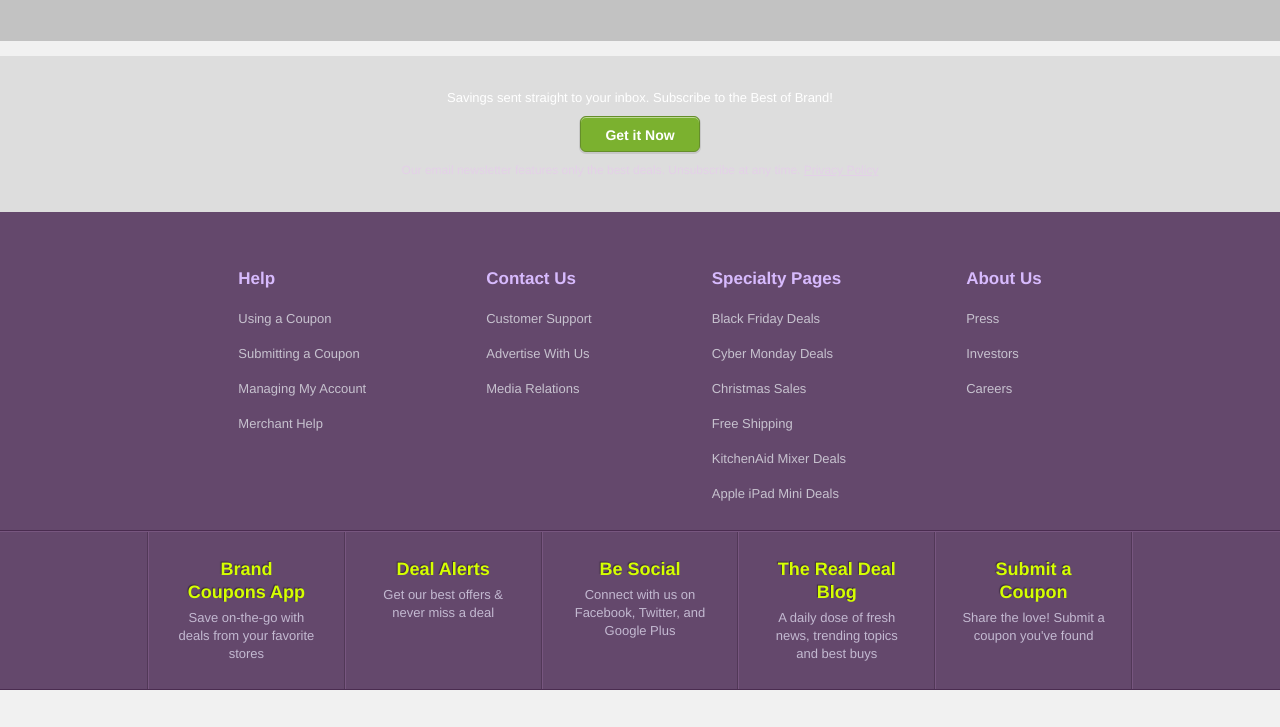
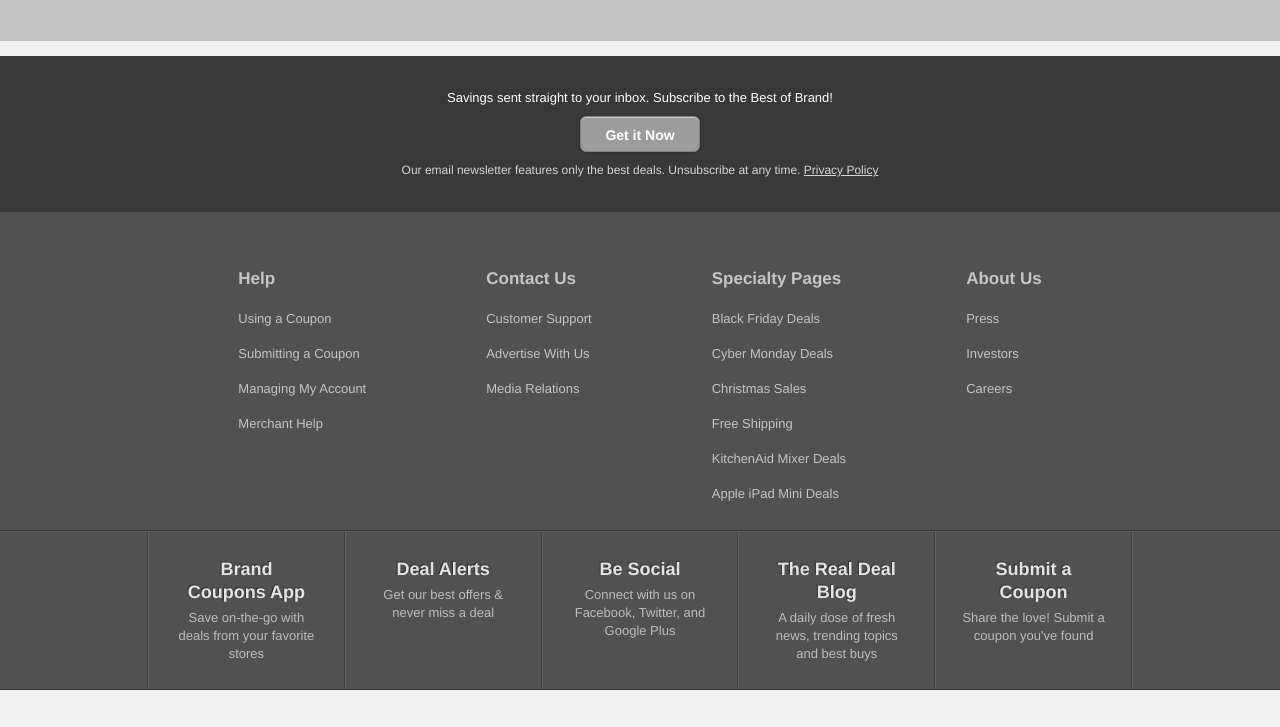
Before and after one commit to LukanX/MessageProto, a website: page app/index.html in a window 1280 px wide. Shown: the part 73-800 px from the top of the page. Drawn offline with Linux system fonts and the light colour scheme; some packages are replaced by stand-ins of ours; files that its build step writes are made by us from their sources; a script that the page names is missing.

Commit message:
Adjusted grayscale

```diff
--- a/app/styles/main.css
+++ b/app/styles/main.css
@@ -1303,7 +1303,9 @@ ul.top-coupons li span {
   margin: 16px auto;
 }
 
-@media -sass-debug-info{filename{font-family:file\:\/\/\/Users\/lcookson\/Dev\/1104-Messaging-Proto\/app\/styles\/main\.scss}line{font-family:\00003581}}
-.site-ftr .newsletter-wrapper {
-  background: #ddd;
+@media -sass-debug-info{filename{font-family:file\:\/\/\/Users\/lcookson\/Dev\/1104-Messaging-Proto\/app\/styles\/main\.scss}line{font-family:\00003580}}
+.site-ftr {
+  -webkit-filter: grayscale(1);
+  -o-filter: grayscale(1);
+  filter: grayscale(1);
 }
```
